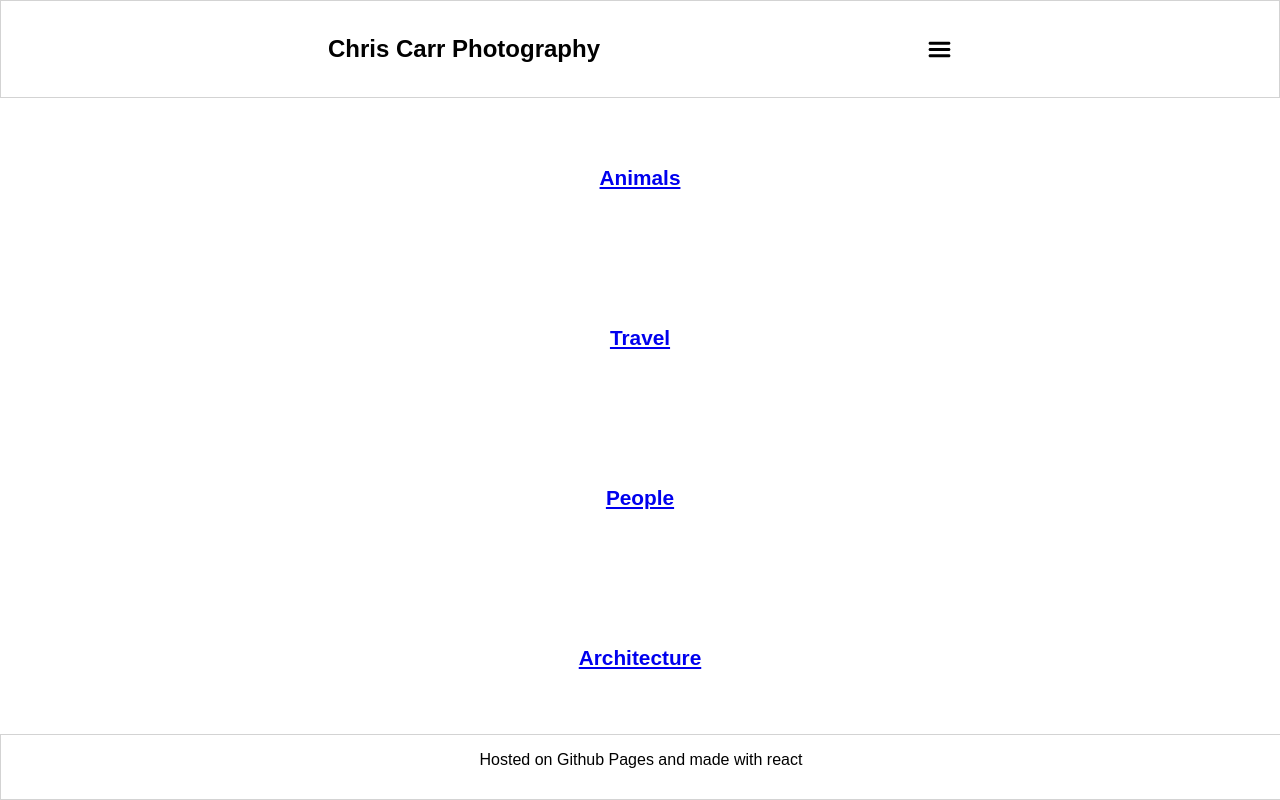
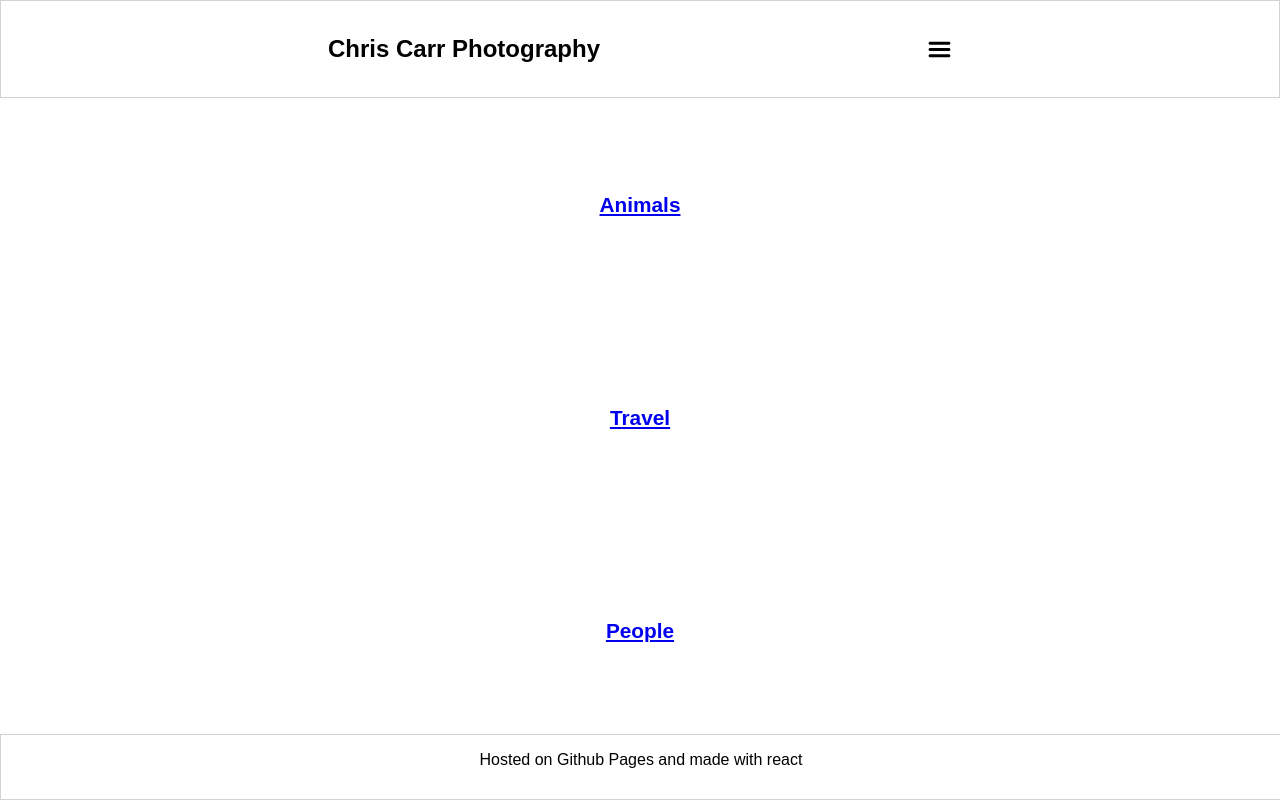
Before and after one commit to christocarr/photo-gallery, a React (Create React App) app: page /#/ in a window 1280 px wide. Built offline with nearby package versions, Linux system fonts and the light colour scheme.

Commit message:
Delete Architecture category from project

```diff
--- a/src/Components/Architecture.js
+++ /dev/null
@@ -1,46 +0,0 @@
-import React, { Component } from 'react';
-import { Route, Link } from 'react-router-dom';
-import Gallery from 'react-photo-gallery';
-
-const PHOTO_SET = [
-  {
-    // src: require('../images/')
-  }
-]
-
-class Architecture extends Component {
-
-  state = {
-
-  }
-
-  render() {
-    return (
-      <Route path="/architecture" render={() => (
-        <div>
-          <h2>Architecture</h2>
-          <Gallery photos={PHOTO_SET}/>
-          <div>
-            <Link to="/animals">
-              <div className="animals">
-                <h2>Travel</h2>
-              </div>
-            </Link>
-            <Link to="/people">
-              <div className="people">
-                <h2>People</h2>
-              </div>
-            </Link>
-            <Link to="/animals">
-              <div className="animals">
-                <h2>Animals</h2>
-              </div>
-            </Link>
-          </div>
-        </div>
-      )} />
-    )
-  }
-}
-
-export default Architecture;
--- a/src/Components/Home.js
+++ b/src/Components/Home.js
@@ -17,11 +17,6 @@ const Home = () => (
 					<h2>People</h2>
 				</div>
 			</Link>
-			<Link to="/architecture" className="category">
-				<div className="architecture">
-					<h2>Architecture</h2>
-				</div>
-			</Link>
 		</div>
 	)} />
 );
--- a/src/Components/Main.js
+++ b/src/Components/Main.js
@@ -4,7 +4,6 @@ import Home from './Home';
 import Animals from './Animals';
 import Travel from './Travel';
 import People from './People';
-import Architecture from './Architecture';
 import About from './About';
 
 const Main = () => (
@@ -13,7 +12,6 @@ const Main = () => (
 		<Route path="/animals" component={Animals}></Route>
 		<Route path="/people" component={People}></Route>
 		<Route path="/travel" component={Travel}></Route>
-		<Route path="/architecture" component={Architecture}></Route>
 		<Route path="/about" component={About}></Route>
 	</Switch>
 )
```
Also changed, not shown: 1 other file (tests, documents, lock files or other folders).
